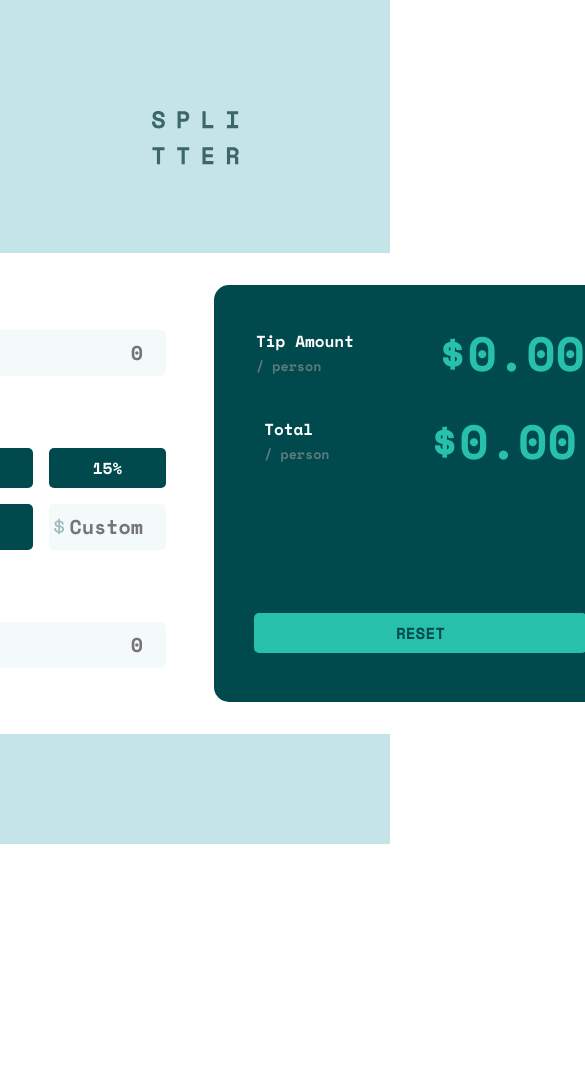
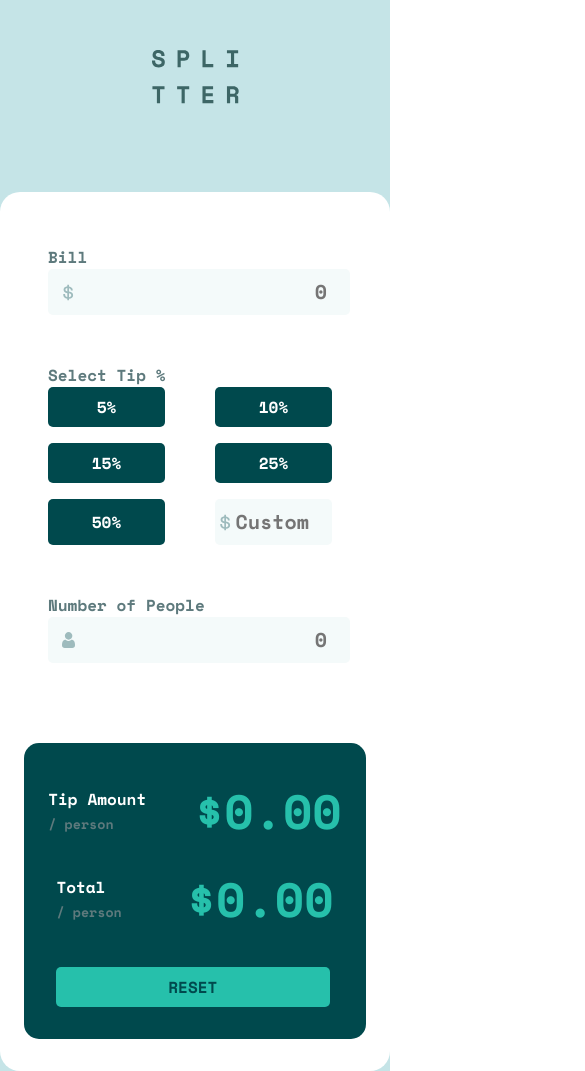
Before and after one commit to Lyr01/tip-calculator-app, a React (Vite) app: page / in a window 390 px wide. Shown: the top 1071 px of the page, 585 px wide, since content can reach past the window. Before the commit the page ends 844 px from the top, so only its background shows below. Built offline with nearby package versions, Linux system fonts and the light colour scheme.

Commit message:
completed responsive css

```diff
--- a/src/App.css
+++ b/src/App.css
@@ -73,16 +73,14 @@ h6 {
 	overflow-wrap: break-word;
 }
 
-body,
-#root {
+#root,
+.App {
+	min-height: 100vh;
 	width: 100%;
-	min-height: 100vh;
 	font-family: "Space Mono", monospace;
 }
 
 .App {
-	width: 100%;
-	height: 100vh;
 	display: flex;
 	gap: 5.5rem;
 	flex-direction: column;
@@ -175,6 +173,12 @@ button {
 	justify-content: space-between;
 }
 
+.number-of-peoples input {
+	background-image: url("./images/icon-person.svg");
+	background-repeat: no-repeat;
+	background-position: 5%;
+}
+
 .error {
 	color: red;
 }
@@ -187,11 +191,16 @@ button {
 	outline: 2px solid red;
 }
 
+.right-section-container {
+	width: 50%;
+	margin-top: 2rem;
+	margin-left: 1rem;
+	margin-right: 2rem;
+	margin-bottom: 2rem;
+}
+
 .right-section {
-	width: 50%;
-	margin: 2rem 0;
-	margin-left: 0.9375rem;
-	margin-right: 2rem;
+	width: 100%;
 	border-radius: 15px;
 	background-color: var(--Very-dark-cyan);
 }
@@ -202,8 +211,8 @@ button {
 }
 
 .right-section div:first-child {
-	margin-top: 2rem;
-	margin-bottom: 1rem;
+	padding-top: 2rem;
+	padding-bottom: 1rem;
 }
 
 .right-section h1 {
@@ -234,3 +243,118 @@ button {
 .btn-reset:hover {
 	background-color: var(--Light-grayish-cyan);
 }
+
+@media only screen and (max-width: 940px) {
+	.logo {
+		margin-top: 3.125rem;
+	}
+	.container {
+		width: 70%;
+		height: 100%;
+		flex-direction: column;
+	}
+
+	.left-section {
+		width: 85%;
+	}
+
+	.right-section-container {
+		width: 95%;
+	}
+
+	.btn-reset {
+		width: 85%;
+	}
+}
+
+@media only screen and (max-width: 630px) {
+	.container {
+		width: 90%;
+	}
+}
+
+@media only screen and (max-width: 555px) {
+	.container {
+		width: 100%;
+	}
+
+	.left-section {
+		width: 100%;
+		margin-left: 0;
+		margin-right: 0;
+		padding-left: 3rem;
+		padding-right: 1.5rem;
+	}
+
+	.bill input {
+		width: 95%;
+	}
+
+	.select-tip {
+		grid-template-columns: repeat(2, 1fr);
+	}
+
+	.number-of-peoples input {
+		width: 95%;
+	}
+
+	.right-section-container {
+		width: 100%;
+		margin-left: 0;
+		margin-right: 0;
+		padding: 0 1.5rem;
+	}
+
+	.right-section {
+		height: fit-content;
+	}
+
+	.btn-reset {
+		width: 80%;
+		border: none;
+		margin: 2rem 2rem;
+	}
+}
+
+@media only screen and (max-width: 375px) {
+	.btn-reset {
+		margin: 0 auto;
+		margin-left: 1.5rem;
+		margin-top: 2rem;
+		margin-bottom: 2.5rem;
+	}
+}
+
+@media only screen and (max-width: 325px) {
+	.select-tip {
+		display: flex;
+		flex-direction: column;
+		justify-content: center;
+		align-items: center;
+	}
+	label {
+		text-align: center;
+	}
+
+	span {
+		font-size: 10px;
+	}
+
+	h1 {
+		font-size: 14px !important;
+	}
+	.left-section {
+		margin: 0;
+		padding: 0;
+	}
+
+	.right-section-container {
+		margin: 0;
+		padding: 0;
+	}
+
+	.btn-reset {
+		width: 100%;
+		margin: 2rem 0;
+	}
+}
--- a/src/App.tsx
+++ b/src/App.tsx
@@ -62,7 +62,7 @@ function App() {
 
 	return (
 		<main className="App">
-			<img src={Logo} alt="logo" />
+			<img className="logo" src={Logo} alt="logo" />
 			<div className="container">
 				<div className="left-section">
 					<div className="bill">
@@ -149,24 +149,26 @@ function App() {
 						/>
 					</div>
 				</div>
+				<div className="right-section-container">
 					<div className="right-section">
 						<div>
 							<span>
 								Tip Amount <br />
 								<small>/ person</small>
 							</span>
-						<h1>${numberOfPeople ? eachTip : "0.00"}</h1>
+							<h1>${numberOfPeople !== "0" ? eachTip : "0.00"}</h1>
 						</div>
 						<div>
 							<span>
 								Total <br />
 								<small>/ person</small>
 							</span>
-						<h1>${numberOfPeople ? totalEachTip : "0.00"}</h1>
+							<h1>${numberOfPeople !== "0" ? totalEachTip : "0.00"}</h1>
 						</div>
 						<button className="btn-reset" onClick={handleReset}>
 							Reset
 						</button>
+					</div>
 				</div>
 			</div>
 
```
Lines whose indentation alone changed are shown as unchanged.
